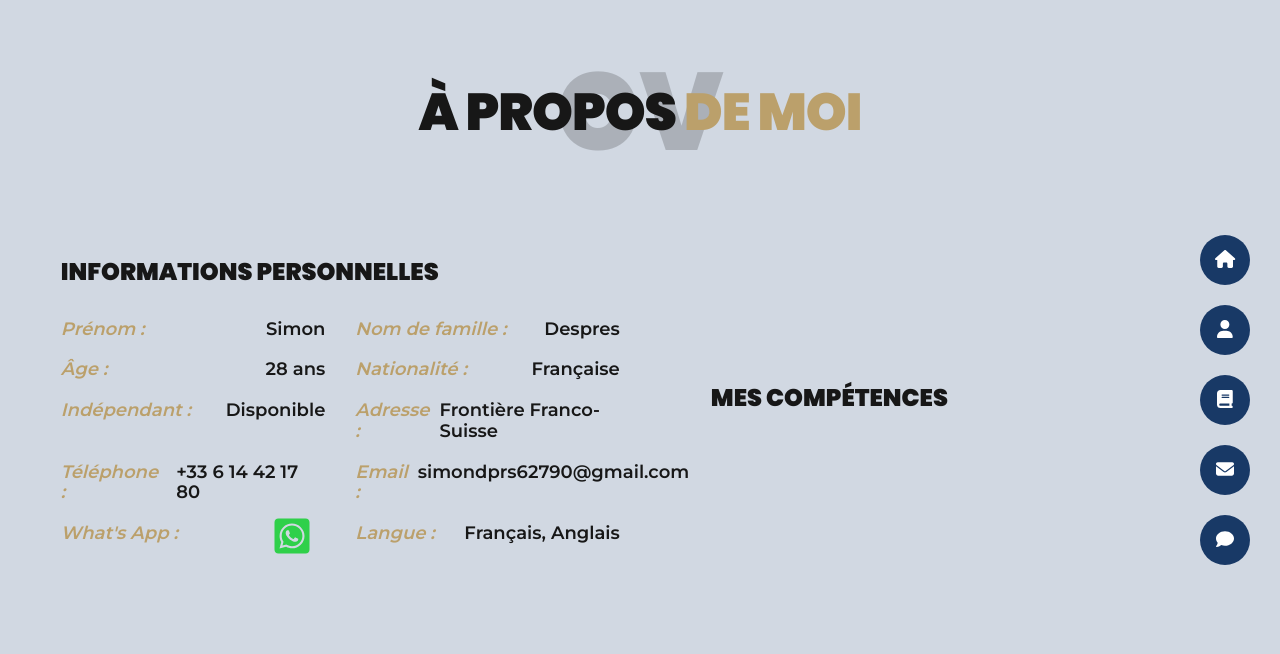
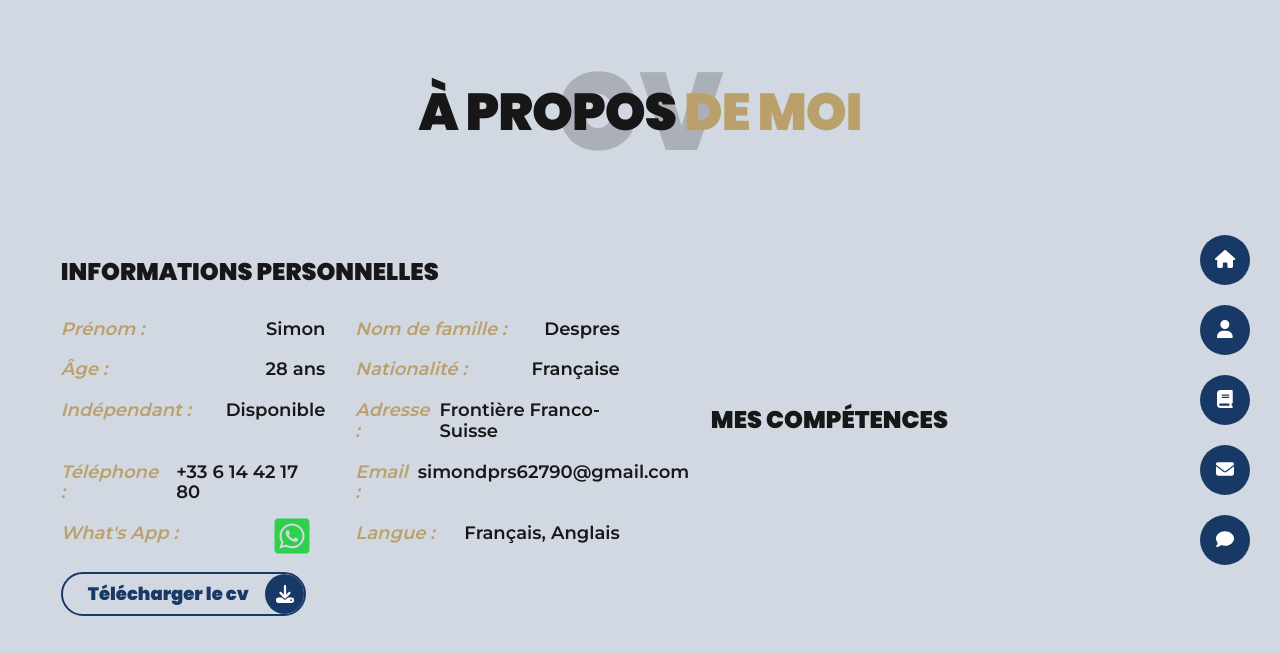
Before and after one commit to PilcodeurDev/my-visual-impact, a Next.js app: page /about in a window 1280 px wide. Shown: the top 654 px of the page. Built offline with nearby package versions, Linux system fonts and the light colour scheme.

Commit message:
add test 1 for download file button

```diff
--- a/next.config.js
+++ b/next.config.js
@@ -1,4 +1,19 @@
 /** @type {import('next').NextConfig} */
-const nextConfig = {}
+// webpack.config.js ou next.config.js, selon la configuration de votre projet
+module.exports = {
+  webpack: (config, { isServer }) => {
+    config.module.rules.push({
+      test: /\.(pdf)$/,
+      use: {
+        loader: 'file-loader',
+        options: {
+          publicPath: '/_next',
+          outputPath: 'static/media/',
+          name: '[name].[ext]',
+        },
+      },
+    });
 
-module.exports = nextConfig
+    return config;
+  },
+};
--- a/package.json
+++ b/package.json
@@ -22,6 +22,7 @@
   },
   "devDependencies": {
     "eslint": "^8",
-    "eslint-config-next": "13.5.6"
+    "eslint-config-next": "13.5.6",
+    "file-loader": "^6.2.0"
   }
 }
--- a/src/app/about/page.js
+++ b/src/app/about/page.js
@@ -7,8 +7,8 @@ import { FaWhatsappSquare } from "react-icons/fa";
  */
 import styles from './about.module.sass'
 import BlockDecoration from "@/components/block-decoration/block-decoration"
-import Button from "@/components/button/button";
-import cv2023 from "../../../public/Simon_Despres.pdf"
+import Button, { IconTypes } from "@/components/button/button";
+
 
 const myInformations = [
   {
@@ -95,12 +95,9 @@ const About = () => {
                 </div>
               ))}
             </div>
-            {/* <Button
-            rel="download"
-            download={cv2023}
-            icon={IconTypes.DOWNLOAD}>
-              Télécharger le cv
-            </Button> */}
+            <Button icon={IconTypes.DOWNLOAD} href="#" >
+                Télécharger le cv
+            </Button>
           </div>
           <div className="col_5">
             <h4>Mes compétences</h4>
--- a/src/components/button/button.js
+++ b/src/components/button/button.js
@@ -1,7 +1,15 @@
+/**
+ * The external imports
+ */
 import Link from 'next/link'
-import styles from './button.module.sass'
 import { FontAwesomeIcon } from '@fortawesome/react-fontawesome'
 import { faArrowRight, faDownload } from '@fortawesome/free-solid-svg-icons'
+
+/**
+ * The internal imports
+ */
+import styles from './button.module.sass'
+import cv2023 from "../../../public/Simon_Despres.pdf"
 
 export const IconTypes = {
   ARROW_RIGHT: "ARROW_RIGHT",
@@ -9,6 +17,20 @@ export const IconTypes = {
 }
 
 const Button = ({ href, icon, children}) => {
+
+  const isDownload = icon === IconTypes.DOWNLOAD;
+
+  if (isDownload) {
+    return (
+      <a href={href} className={styles.button} rel="download" download={cv2023}>
+        {/* href={cv2023} className={styles.button} download="Simon_Despres.pdf" rel="download"*/}
+        {children}
+        <span className={styles.icon}>
+          <FontAwesomeIcon icon={faDownload} width={20} height={20} />
+        </span>
+      </a>
+    );
+  }
   return (
       <Link href={href} className={styles.button}>
         {children}
@@ -23,11 +45,36 @@ Button.Icon = ({ iconType }) => {
   if (iconType === "ARROW_RIGHT"){
     return <FontAwesomeIcon icon={faArrowRight} width={20} height={20}/>
   }
-  else if (iconType === "DOWNLOAD"){
-    return <FontAwesomeIcon icon={faDownload} width={20} height={20}/>
-  }
 }
 
 Button.Icon.displayName = 'Button.Icon';
 
 export default Button
+
+
+// type GetParams = {
+//   params: {
+//     filename: string;
+//   };
+// };
+
+// // export an async GET function. This is a convention in NextJS
+// export async function GET(req: Request, { params }: GetParams) {
+//   // filename for the file that the user is trying to download
+//   const filename = params.filename;
+
+//   // external file URL
+//   const DUMMY_URL =
+//     "https://www.w3.org/WAI/ER/tests/xhtml/testfiles/resources/pdf/dummy.pdf";
+
+//   // use fetch to get a response
+//   const response = await fetch(DUMMY_URL);
+
+//   // return a new response but use 'content-disposition' to suggest saving the file to the user's computer
+//   return new Response(response.body, {
+//     headers: {
+//       ...response.headers, // copy the previous headers
+//       "content-disposition": `attachment; filename="${filename}"`,
+//     },
+//   });
+// }
```
Also changed, not shown: 1 other file (tests, documents, lock files or other folders). Lines whose indentation alone changed are shown as unchanged.
